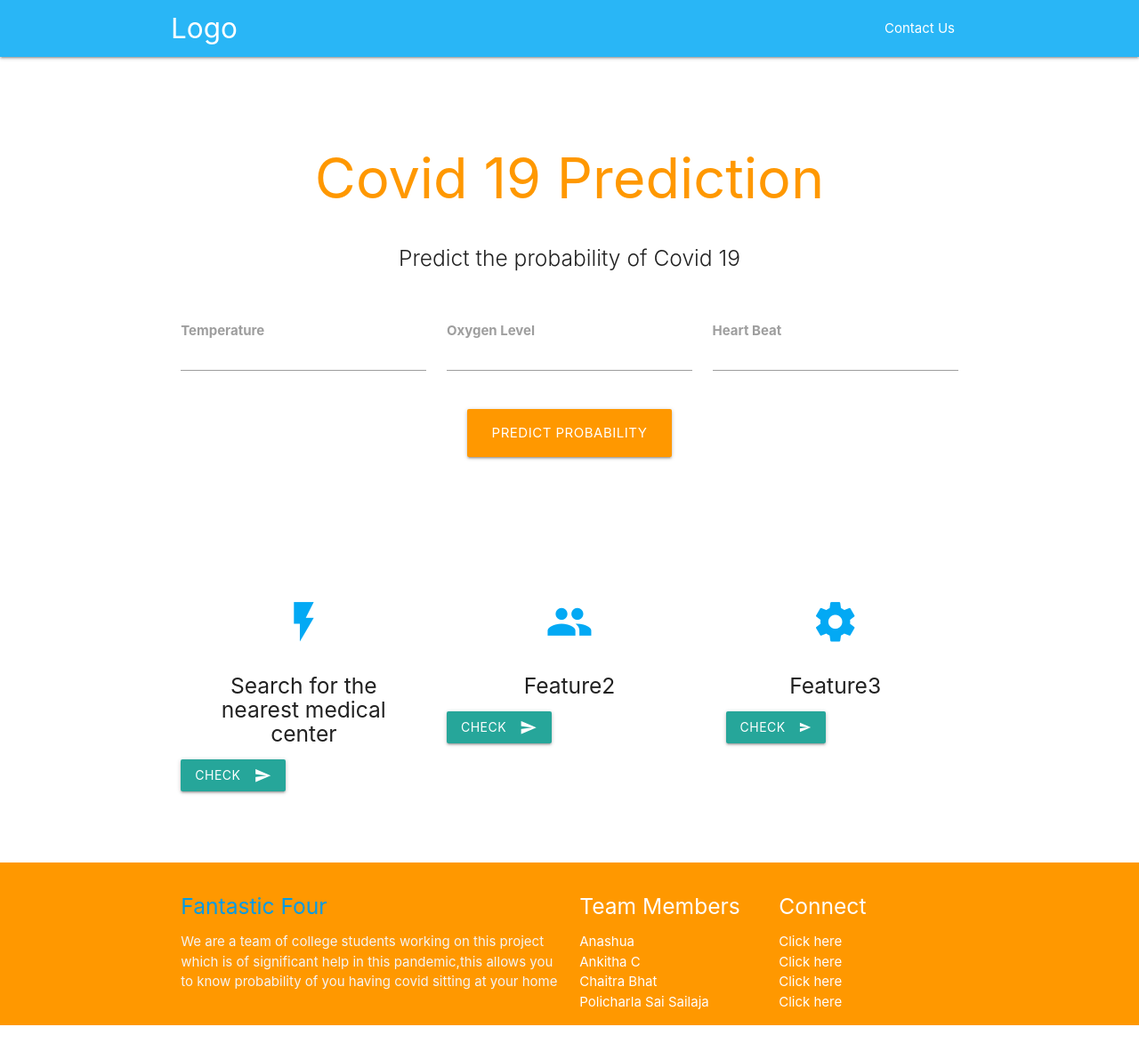
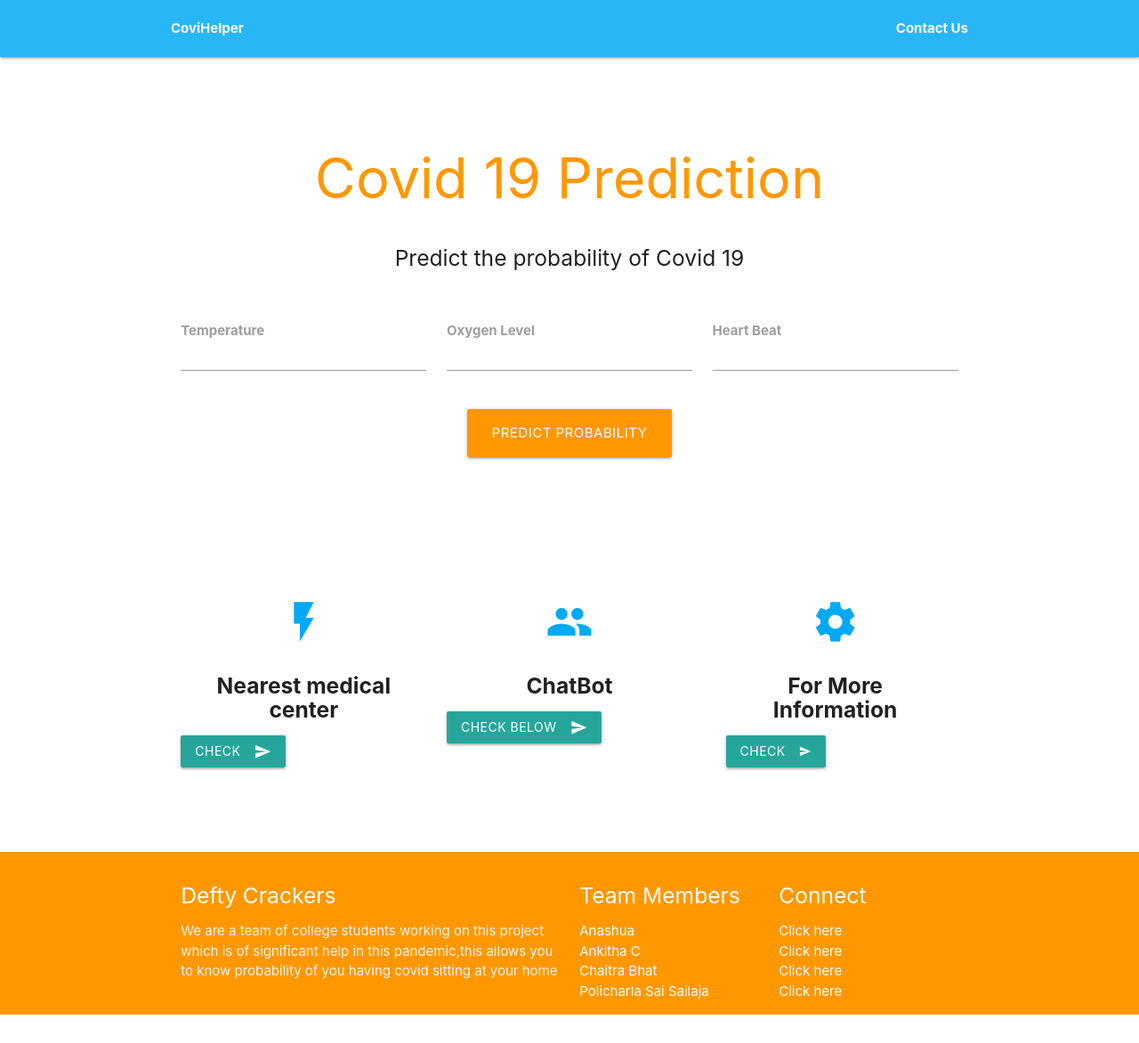
Before and after one commit to Chaitra-Bhat383/CoviHelper, a Python web app: template templates/covid.html in a window 1280 px wide. Shown: the whole page at 89% size. After the commit the page ends 1141 px from the top, so only its background shows below. Run offline with Jinja, Linux system fonts and the light colour scheme; the template is opened without the code that fills it, so the values that code supplies are empty; some libraries are stand-ins or nearby versions.

Commit message:
Add files via upload

```diff
--- a/templates/covid.html
+++ b/templates/covid.html
@@ -4,6 +4,9 @@
   <meta http-equiv="Content-Type" content="text/html; charset=UTF-8"/>
   <meta name="viewport" content="width=device-width, initial-scale=1, maximum-scale=1.0"/>
   <title>Covid Prediction</title>
+
+
+
 
   <!-- CSS  -->
   <link href="https://fonts.googleapis.com/icon?family=Material+Icons" rel="stylesheet">
@@ -12,17 +15,22 @@
 </head>
 
 <body >
+
+
+
+
+
   <nav class="light-blue lighten-1" role="navigation">
-    <div class="nav-wrapper container"><a id="logo-container" href="#" class="brand-logo">Logo</a>
+      <div class="nav-wrapper container"><a id="logo-container"> <b>CoviHelper</b></a>
       <ul class="right hide-on-med-and-down">
-        <li><a href="#Fantastic Four">Contact Us</a></li>
+          <li><b>Contact Us</b></li>
       </ul>
 
       <ul id="nav-mobile" class="sidenav">
         <li><a href="#">Navbar Link</a></li>
       </ul>
       <a href="#" data-target="nav-mobile" class="sidenav-trigger"><i class="material-icons">menu</i></a>
-    </div>
+      </div>
   </nav>
 
 
@@ -31,7 +39,7 @@
       <br><br>
       <h1 class="header center orange-text">Covid 19 Prediction</h1>
       <div class="row center">
-        <h5 class="header col s12 light">Predict the probability of Covid 19
+          <h5 class="header col s12 light"><b>Predict the probability of Covid 19</b>
         <br>
         </h5>
       </div>
@@ -82,7 +90,7 @@
         <div class="col s12 m4">
           <div class="icon-block">
             <h2 class="center light-blue-text"><i class="material-icons">flash_on</i></h2>
-              <h5 class="center">Search for the nearest medical center</h5>
+              <h5 class="center"><b>Nearest medical center</b></h5>
             <p class="light"></p>
           </div>
             <form action = 'http://127.0.0.1:5000/covid' method = 'POST'>
@@ -91,25 +99,26 @@
               </button>
             </form>
         </div>
-
-        <div class="col s12 m4">
+          <div class="col s12 m4">
           <div class="icon-block">
             <h2 class="center light-blue-text"><i class="material-icons">group</i></h2>
-            <h5 class="center">Feature2</h5>
+            <h5 class="center"><b>ChatBot</b></h5>
 
             <p class="light"></p>
           </div>
-            <button class="btn waves-effect waves-light" type="submit" name="action">Check
+          <button class="btn waves-effect waves-light" type="submit" name="opt" value="index2">Check Below
     <i class="material-icons right">send</i>
               </button>
-        </div>
+          </div>
+
+
 
         <div class="col s12 m4">
           <div class="icon-block">
             <h2 class="center light-blue-text"><i class="material-icons">settings</i></h2>
-            <h5 class="center">Feature3</h5>
+              <h5 class="center"><b>For More Information</b></h5>
               <p>
-                  <button class="btn waves-effect waves-light" type="submit" name="action">Check
+                  <button class="btn waves-effect waves-light" type="submit" name="action"><a href="https://covid19.who.int/?adgroupsurvey={adgroupsurvey}&gclid=Cj0KCQjwnJaKBhDgARIsAHmvz6ftZxMp7lAA3jUiANIenzG6LgpObpa-3wUxmnDiLsPDj97qqf8RJzsaAhI0EALw_wcB" style="color: white">Check</a>
     <i class="material-icons right">send</i></button>
               </p>
  </div>
@@ -127,7 +136,7 @@
     <div class="container">
       <div class="row">
         <div class="col l6 s12">
-          <h5 class="white-text"><a name = "Fantastic Four">Fantastic Four</a></h5>
+          <h5 class="white-text">Defty Crackers</h5>
           <p class="grey-text text-lighten-4">We are a team of college students working on this project which is of significant help in this pandemic,this allows you to know probability of you having covid sitting at your home </p>
 
 
@@ -161,5 +170,22 @@
   <script src=".js/materialize.js"></script>
   <script src="js/init.js"></script>
 
+   <script>
+  window.watsonAssistantChatOptions = {
+      integrationID: "1f55efea-4e79-4f8b-8edc-4851aae73779", // The ID of this integration.
+      region: "au-syd", // The region your integration is hosted in.
+      serviceInstanceID: "5b1cc0df-ba97-453e-b495-cb0cd4fb484b", // The ID of your service instance.
+      onLoad: function(instance) { instance.render(); }
+    };
+  setTimeout(function(){
+    const t=document.createElement('script');
+    t.src="https://web-chat.global.assistant.watson.appdomain.cloud/versions/" +
+      (window.watsonAssistantChatOptions.clientVersion || 'latest') +
+      "/WatsonAssistantChatEntry.js"
+    document.head.appendChild(t);
+  });
+</script>
+
+
   </body>
 </html>
```
